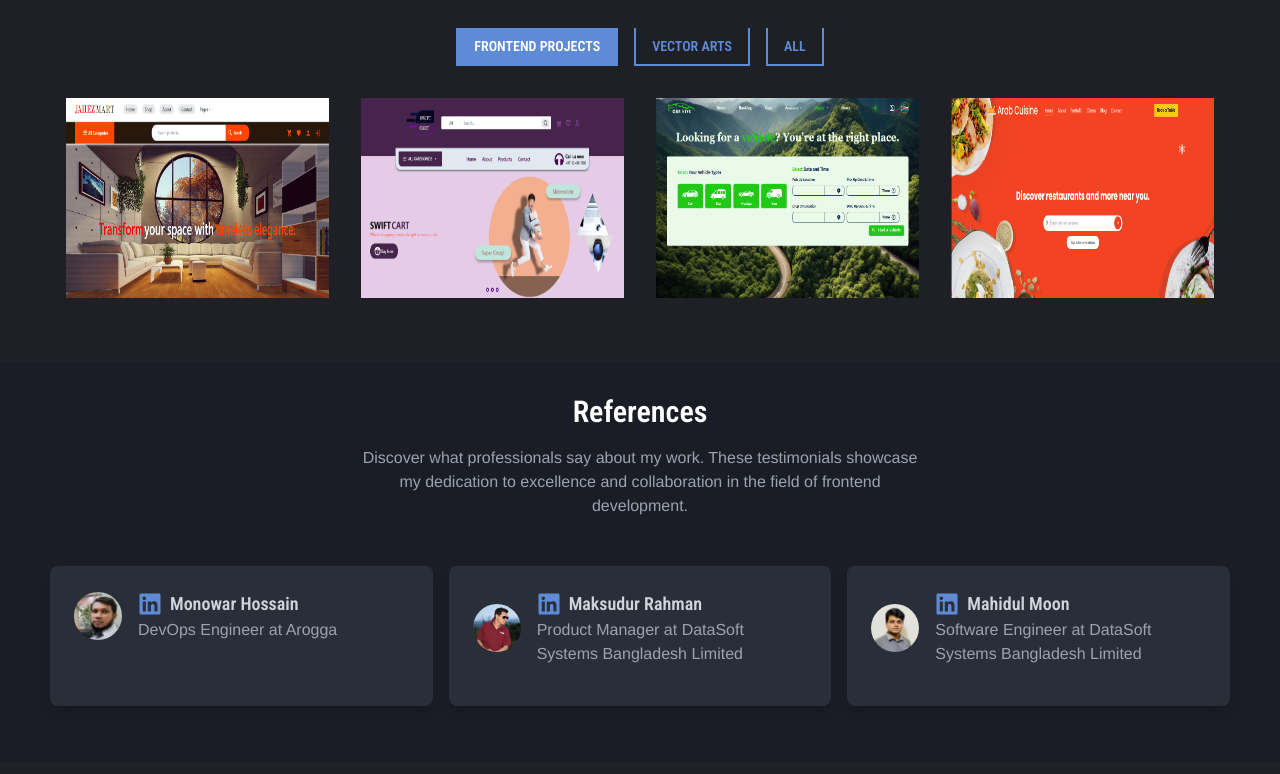
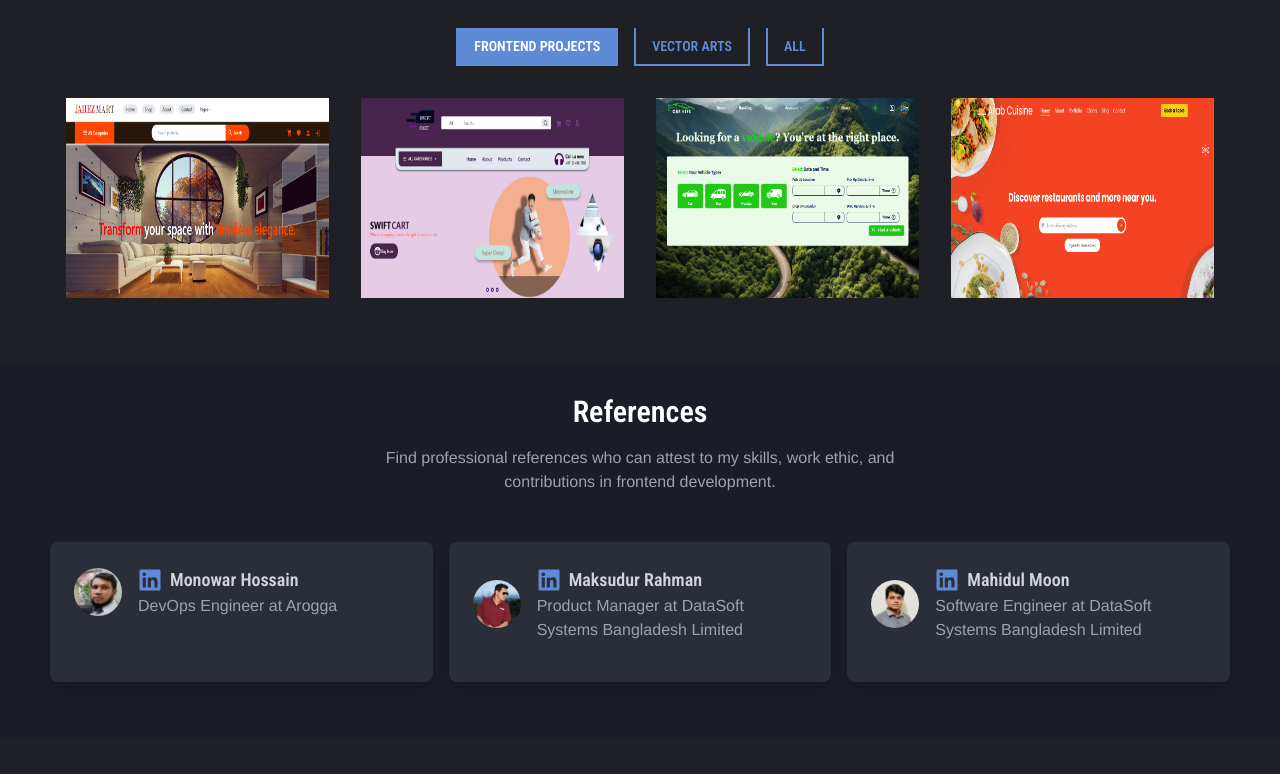
Before and after one commit to Hacnine/Myliveresume, a React (Vite) app: page / in a window 1280 px wide. Shown: the part 2000-2774 px from the top of the page. Built offline with nearby package versions, Linux system fonts and the light colour scheme; a web font is replaced by a local one.

Commit message:
Minor changes in navbar

```diff
--- a/src/App.jsx
+++ b/src/App.jsx
@@ -15,14 +15,14 @@ export default function App() {
   const resumeRef = useRef(null);
   const projectsRef = useRef(null);
   const contactRef = useRef(null);
-  const testimonialRef = useRef(null);
+  const referencesRef = useRef(null);
   const [loading, setLoading] = useState(true);
 
   const refs = {
     Home: homeRef,
     Resume: resumeRef,
     Projects: projectsRef,
-    Testimonial: testimonialRef,
+    References: referencesRef,
     Contact: contactRef,
   };
 
@@ -46,7 +46,7 @@ export default function App() {
       <ResumeTab ref={resumeRef} />
       <ServicesSection />
       <ProjectShowcase ref={projectsRef} />
-      <References ref={testimonialRef} />
+      <References ref={referencesRef} />
       <ContactMe ref={contactRef} />
     </div>
   );
--- a/src/app/component/Navbar.jsx
+++ b/src/app/component/Navbar.jsx
@@ -11,10 +11,10 @@ export default function Navbar({ refs }) {
     }
   };
 
-  const menuItems = ["Home", "Resume", "Projects", "Testimonial", "Contact"];
+  const menuItems = ["Home", "Resume", "Projects", "References", "Contact"];
 
   return (
-    <header className=" bg-slate-900 container mx-auto w-full wrapper flex justify-end space-x-8 p-6 text-gray-300 text-sm font-roboto font-bold fixed top-0 z-40">
+    <header className=" bg-slate-900 container mx-auto w-full wrapper flex justify-end space-x-8 p-6 md:overflow-x-clip overflow-x-scroll text-gray-300 text-sm font-roboto font-bold fixed top-0 z-40">
       {menuItems.map((item, index) => (
         <div key={index} className="relative group">
           <button
--- a/src/app/component/References/References.jsx
+++ b/src/app/component/References/References.jsx
@@ -36,7 +36,7 @@ const References = forwardRef((props, ref) => {
             <div className="container mx-auto"> <div className="text-center mb-12">
                 <h2 className="text-3xl font-semibold mb-4 text-white">References</h2>
                 <p className="text-gray-400 max-w-xl mx-auto">
-                    Discover what professionals say about my work. These testimonials showcase my dedication to excellence and collaboration in the field of frontend development.
+                Find professional references who can attest to my skills, work ethic, and contributions in frontend development.
                 </p>
             </div>
                 <h2 className="text-3xl text-white font-bold text-center mb-6"></h2>
--- a/src/app/component/Resume/ResumeTab.jsx
+++ b/src/app/component/Resume/ResumeTab.jsx
@@ -40,7 +40,7 @@ const ResumeTab = forwardRef((props, ref) => {
     return (
         <div className="min-h-fit flex flex-wrap items-center flex-col justify-center  bg-gray-800 py-16 px-4" >
             <div className="text-center mb-12">
-                <h2 className="text-3xl font-semibold mb-4 text-white" ref={ref}>My Resume</h2>
+                <h2 className="text-3xl font-semibold mb-4 text-white">My Resume</h2>
                 <p className="text-gray-400 max-w-xl mx-auto">
                     Discover my journey, skills, education, and the experiences that have shaped me as a passionate frontend developer dedicated to delivering impactful web solutions.
                 </p>
@@ -74,6 +74,7 @@ const ResumeTab = forwardRef((props, ref) => {
                         exit={{ opacity: 0, x: -50 }}
                         transition={{ duration: 0.5 }}
                         className="w-full sm:w-2/3 pl-0 sm:pl-8 mt-4 sm:mt-0"
+                        ref={ref}
                     >
                         {renderContent()}
                     </motion.div>
```
Also changed, not shown: public/images/projects/project4.png.
